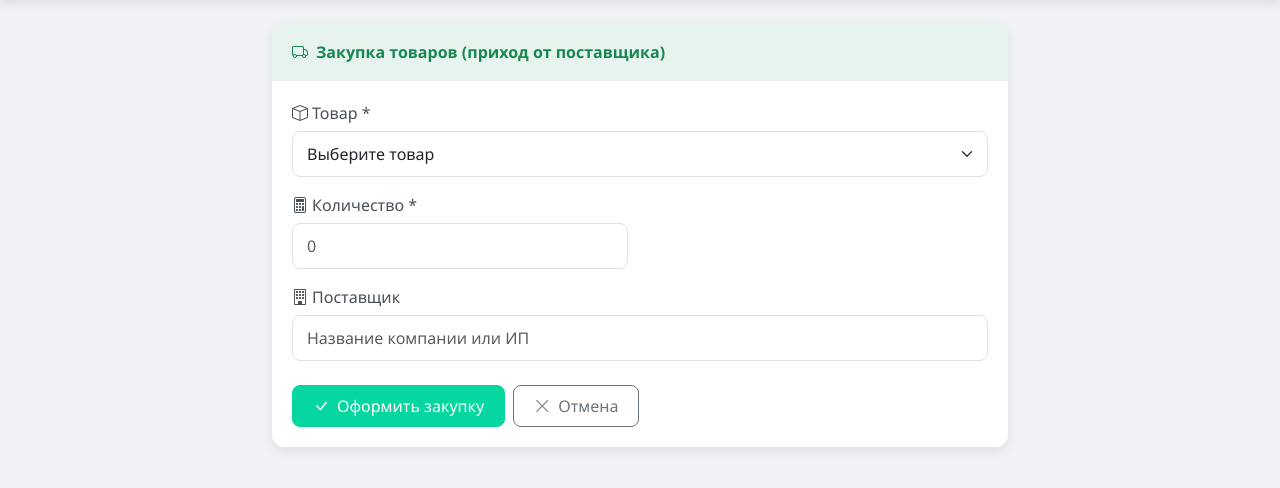
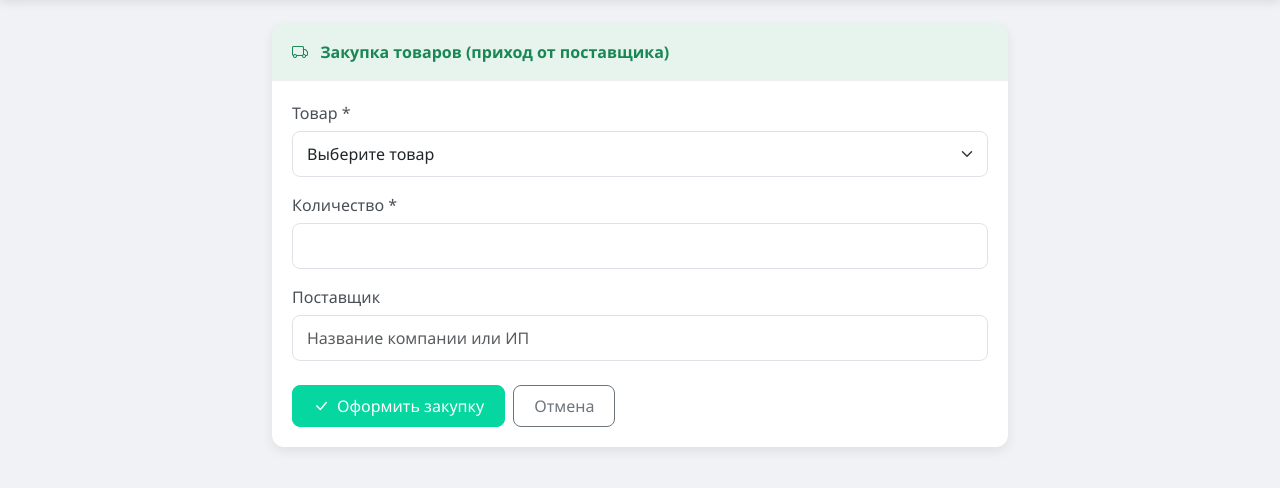
Before and after one commit to kirilltaganov63-prog/sklad-uchot, a Flask app: template templates/ purchase.html in a window 1280 px wide. Shown: the part 68-556 px from the top of the page. Run offline with Flask 3, Linux system fonts and the light colour scheme; the template is opened without the code that fills it, so the values that code supplies are empty.

Commit message:
Update  purchase.html

```diff
--- a/templates/ purchase.html
+++ b/templates/ purchase.html
@@ -6,48 +6,34 @@
 <div class="row justify-content-center">
     <div class="col-lg-8">
         <div class="card border-success">
-            <div class="card-header bg-success bg-opacity-10 text-success d-flex align-items-center">
+            <div class="card-header bg-success bg-opacity-10 text-success">
                 <i class="bi bi-truck me-2"></i>
                 <strong>Закупка товаров (приход от поставщика)</strong>
             </div>
             <div class="card-body">
                 <form method="post">
                     <div class="mb-3">
-                        <label for="product_id" class="form-label">
-                            <i class="bi bi-box me-1"></i>Товар *
-                        </label>
-                        <select class="form-select" id="product_id" name="product_id" required>
+                        <label class="form-label">Товар *</label>
+                        <select name="product_id" class="form-select" required>
                             <option value="">Выберите товар</option>
                             {% for p in products %}
                             <option value="{{ p.id }}">
-                                {{ p.name }}
-                                {% if p.size %}({{ p.size }}){% endif %}
-                                - Закупка: {{ p.cost_price }} руб, в наличии: {{ p.quantity }} шт
+                                {{ p.name }} {% if p.size %}({{ p.size }}){% endif %} - Закупка: {{ p.cost_price }} руб, в наличии: {{ p.quantity }} шт
                             </option>
                             {% endfor %}
                         </select>
                     </div>
-                    <div class="row">
-                        <div class="col-md-6 mb-3">
-                            <label for="quantity" class="form-label">
-                                <i class="bi bi-calculator me-1"></i>Количество *
-                            </label>
-                            <input type="number" class="form-control" id="quantity" name="quantity" required min="1" placeholder="0">
-                        </div>
+                    <div class="mb-3">
+                        <label class="form-label">Количество *</label>
+                        <input type="number" name="quantity" class="form-control" required min="1">
                     </div>
                     <div class="mb-4">
-                        <label for="counterparty" class="form-label">
-                            <i class="bi bi-building me-1"></i>Поставщик
-                        </label>
-                        <input type="text" class="form-control" id="counterparty" name="counterparty" placeholder="Название компании или ИП">
+                        <label class="form-label">Поставщик</label>
+                        <input type="text" name="counterparty" class="form-control" placeholder="Название компании или ИП">
                     </div>
                     <div class="d-flex gap-2">
-                        <button type="submit" class="btn btn-success">
-                            <i class="bi bi-check-lg me-2"></i>Оформить закупку
-                        </button>
-                        <a href="{{ url_for('index') }}" class="btn btn-outline-secondary">
-                            <i class="bi bi-x-lg me-2"></i>Отмена
-                        </a>
+                        <button type="submit" class="btn btn-success"><i class="bi bi-check-lg me-2"></i>Оформить закупку</button>
+                        <a href="{{ url_for('index') }}" class="btn btn-outline-secondary">Отмена</a>
                     </div>
                 </form>
             </div>
```
